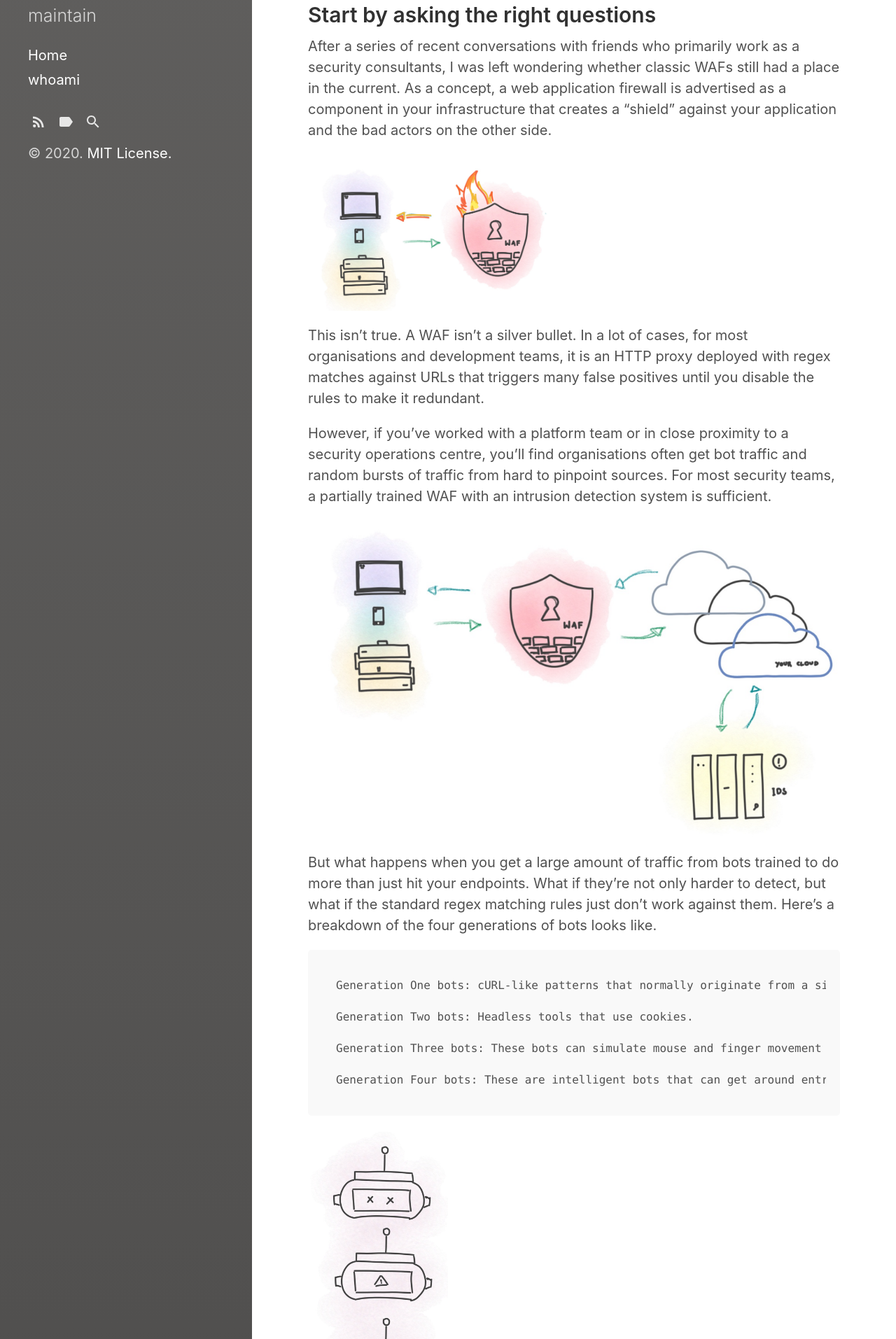
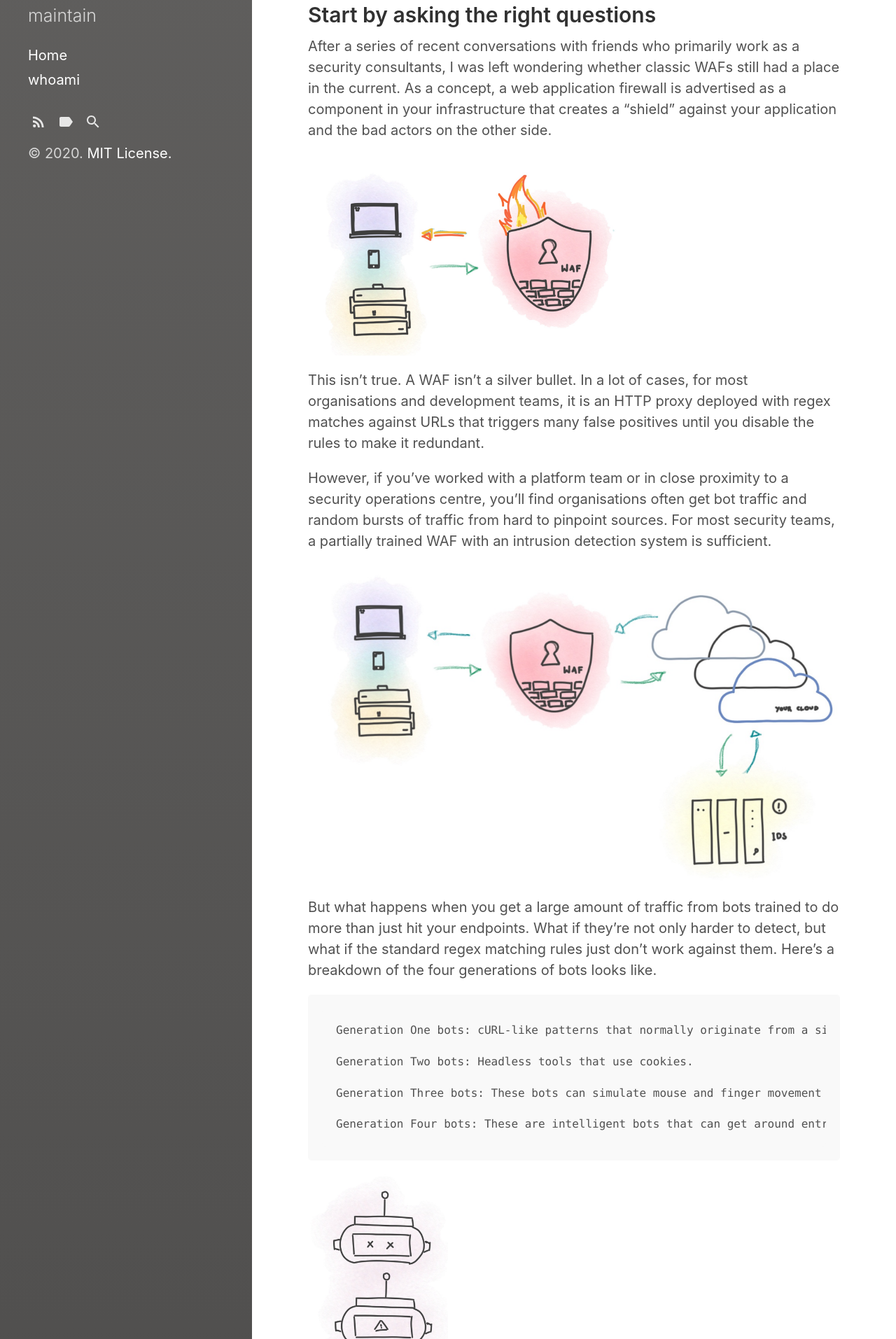
Before and after one commit to alimurtazafarooqui/alifarooqui.github.io, a Jekyll site: the page built from _posts/2020-01-16-whyuseawaf.md, in a window 1280 px wide. Shown: the part 327-2240 px from the top of the page at 70% size. Built offline with Jekyll 4.4.1, drawn with Linux system fonts in a browser that asks for light colours; some of the changed text lies outside the part shown.

Commit message:
whyuseawaf. Formatting.

```diff
--- a/_posts/2020-01-16-whyuseawaf.md
+++ b/_posts/2020-01-16-whyuseawaf.md
@@ -13,7 +13,7 @@ tags:
 
 After a series of recent conversations with friends who primarily work as a security consultants, I was left wondering whether classic WAFs still had a place in the current. As a concept, a web application firewall is advertised as a component in your infrastructure that creates a “shield” against your application and the bad actors on the other side.
 
-<img src="/assets/whyuseawaf1.png" alt="whyuseawaf1" width="350"/>
+<img src="/assets/whyuseawaf1.png" alt="whyuseawaf1" width="450"/>
 
 This isn’t true. A WAF isn’t a silver bullet. In a lot of cases, for most organisations and development teams, it is an HTTP proxy deployed with regex matches against URLs that triggers many false positives until you disable the rules to make it redundant.
 
```
